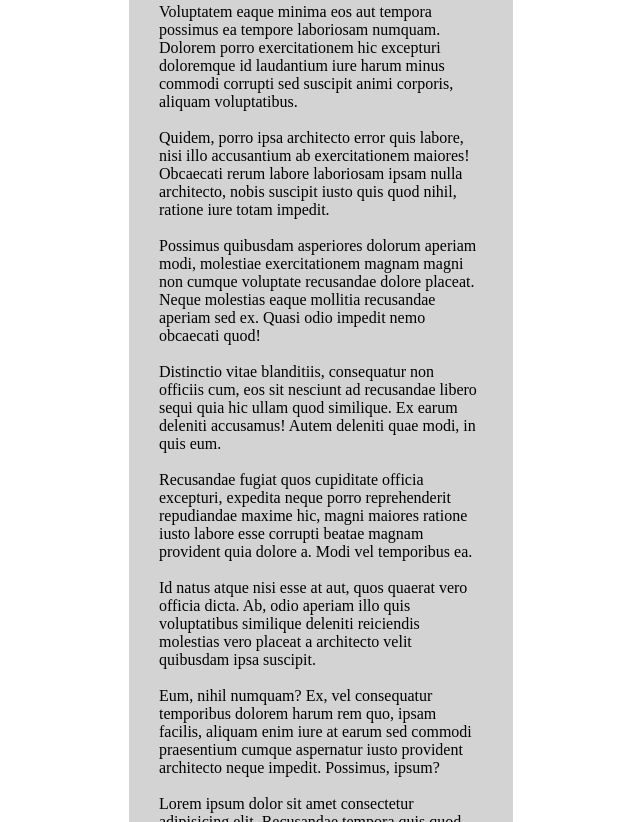
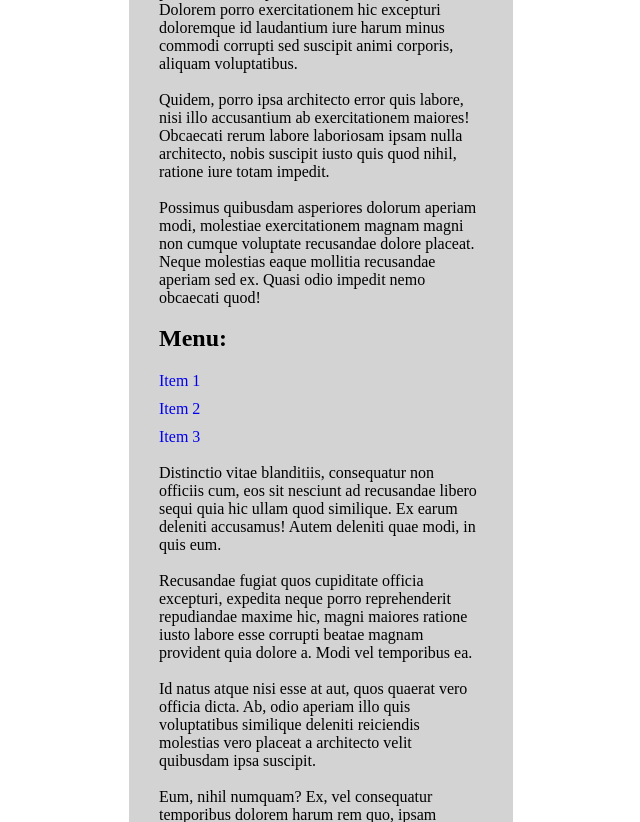
Before and after one commit to Gabriel707Alves/Meus-Estudos, a plain HTML site: page Position/desafios_de_friccao/desafio_3/index.html in a window 1280 px wide. Shown: the part 1653-2475 px from the top of the page, without its empty margins (319-959 px from the left). Drawn offline with Linux system fonts and the light colour scheme.

Commit message:
Atualização do desafio 3 kkk, agora terminei mesmo

```diff
--- a/Position/desafios_de_friccao/desafio_3/index.html
+++ b/Position/desafios_de_friccao/desafio_3/index.html
@@ -10,19 +10,7 @@
 
     <main>
         <h1>Desafio 3:Menu lateral grudado</h1>
-        <nav>
-            <ul>
-                <li>
-                    <a href="#">Item 1</a>
-                </li>
-                <li>
-                    <a href="#">Item 2</a>
-                </li>
-                <li>
-                    <a href="#">Item 3</a>
-                </li>
-            </ul>
-        </nav>
+
         <p>
             Lorem ipsum dolor sit amet consectetur adipisicing elit. Recusandae tempora quis quod odit qui a sit eligendi dicta labore rerum ipsa illo amet atque velit, corrupti distinctio officia perspiciatis earum.
         </p>
@@ -104,6 +92,23 @@
 
         </p>
         <br>
+
+        <h2>Menu:</h2>
+        <nav>
+
+            <ul>
+                <li>
+                    <a href="#">Item 1</a>
+                </li>
+                <li>
+                    <a href="#">Item 2</a>
+                </li>
+                <li>
+                    <a href="#">Item 3</a>
+                </li>
+            </ul>
+        </nav>
+        <br>
         <p>
             Distinctio vitae blanditiis, consequatur non officiis cum, eos sit nesciunt ad recusandae libero sequi quia hic ullam quod similique. Ex earum deleniti accusamus! Autem deleniti quae modi, in quis eum.
 
--- a/Position/desafios_de_friccao/desafio_3/style.css
+++ b/Position/desafios_de_friccao/desafio_3/style.css
@@ -25,8 +25,9 @@ nav ul{
     list-style: none;
     background-color: lightgray;
     display: flex;
-    justify-content: space-around;
-    margin-bottom: 20px;
+    flex-direction: column;
+    gap: 10px;
+    margin-top: 20px;
 
 }
 
```
